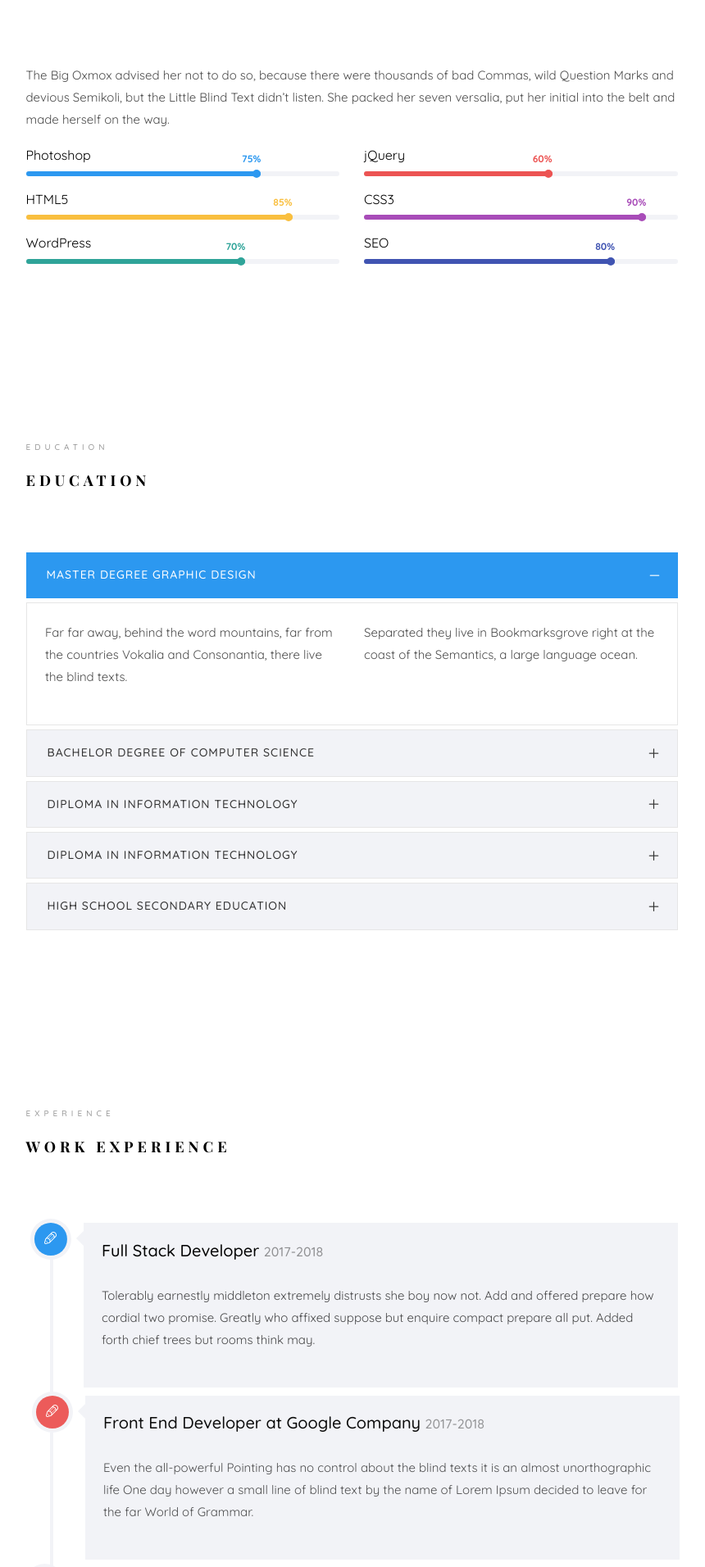
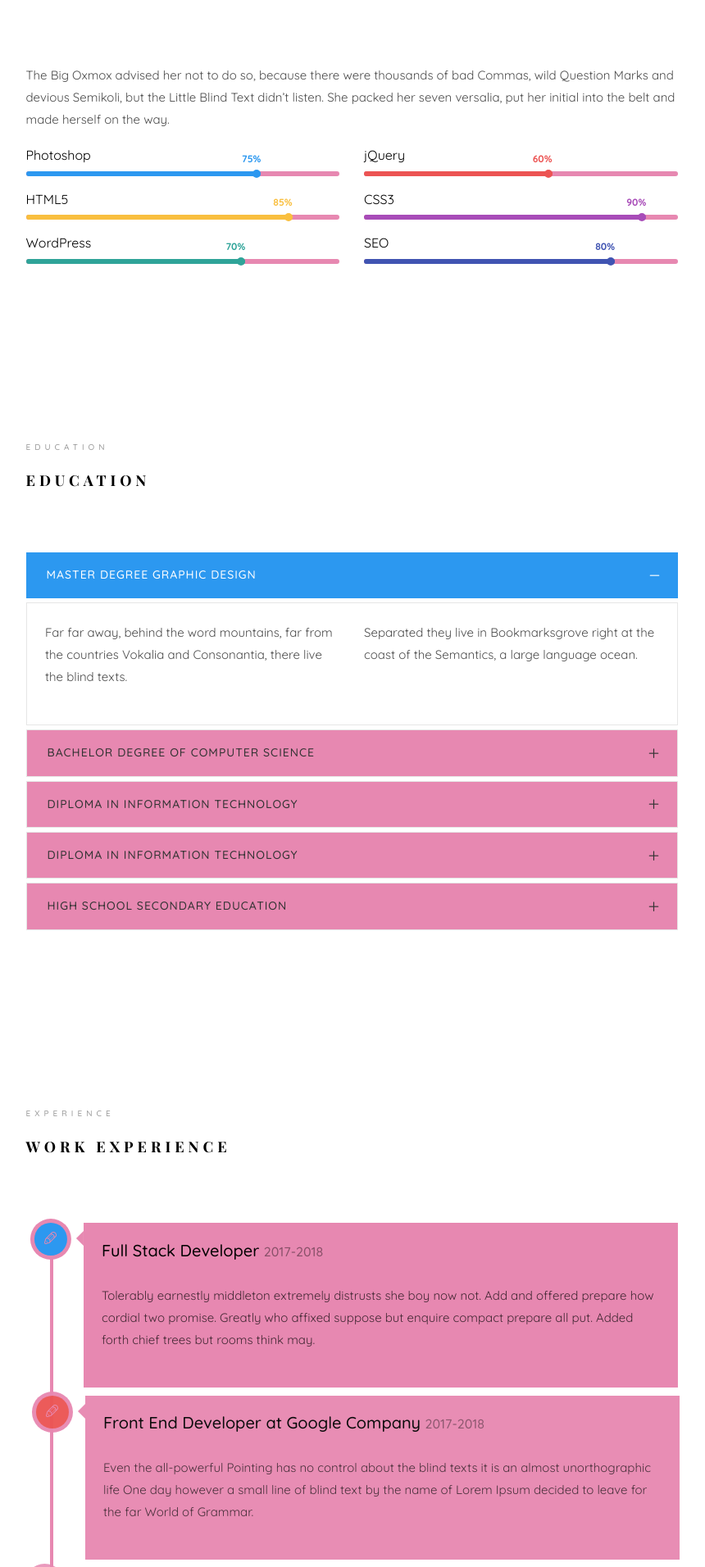
Before and after one commit to NatCard00/CS-Natalia, a Flask app: page / in a window 1280 px wide. Shown: the part 3448-5360 px from the top of the page at 82% size, without its empty margins (361-1221 px from the left). Run offline with Flask 2, Linux system fonts and the light colour scheme; some libraries are stand-ins or nearby versions; some web fonts are replaced.

Commit message:
Made primary pink

```diff
--- a/static/css/style.css
+++ b/static/css/style.css
@@ -20,6 +20,12 @@ body {
   @media screen and (max-width: 992px) {
     body {
       font-size: 16px; } }
+
+ :root{
+  --primary: #E788B1;
+  --secondary: #C1B2AB;
+ }
+
 
 a {
   color: #2c98f0;
@@ -493,7 +499,7 @@ body.offcanvas {
   content: "\e114"; }
 
 .panel-heading a.collapsed {
-  background: #f2f3f7;
+  background: var(--primary);
   border: 1px solid #e6e6e6 !important;
   color: #333333; }
 
@@ -525,7 +531,7 @@ body.offcanvas {
   position: absolute;
   display: block;
   width: 4px;
-  background: #f2f3f7;
+  background: var(--primary);
   top: 20px;
   bottom: 20px;
   margin-left: 29px; }
@@ -551,13 +557,13 @@ body.offcanvas {
   -ms-border-radius: 50%;
   border-radius: 50%;
   text-align: center;
-  -moz-box-shadow: 0 0 0 5px #f2f3f7;
-  -webkit-box-shadow: 0 0 0 5px #f2f3f7;
-  box-shadow: 0 0 0 5px #f2f3f7;
+  -moz-box-shadow: 0 0 0 5px var(--primary);
+  -webkit-box-shadow: 0 0 0 5px var(--primary);
+  box-shadow: 0 0 0 5px var(--primary);
   line-height: 40px;
   float: left; }
   .timeline-centered .timeline-entry .timeline-entry-inner .timeline-icon i {
-    color: #fff; }
+    color: var(--primary); }
   .timeline-centered .timeline-entry .timeline-entry-inner .timeline-icon.color-2 {
     background: #ec5453; }
   .timeline-centered .timeline-entry .timeline-entry-inner .timeline-icon.color-3 {
@@ -567,14 +573,14 @@ body.offcanvas {
   .timeline-centered .timeline-entry .timeline-entry-inner .timeline-icon.color-5 {
     background: #2fa499; }
   .timeline-centered .timeline-entry .timeline-entry-inner .timeline-icon.color-none {
-    background: #fff;
+    background: var(--primary);
     width: 20px;
     height: 20px;
     margin-left: 10px; }
 
 .timeline-centered .timeline-entry .timeline-entry-inner .timeline-label {
   position: relative;
-  background: #f2f3f7;
+  background: var(--primary);
   padding: 1.5em;
   margin-left: 60px;
   -webkit-background-clip: padding-box;
@@ -589,7 +595,7 @@ body.offcanvas {
   height: 0;
   border-style: solid;
   border-width: 9px 9px 9px 0;
-  border-color: transparent #f2f3f7 transparent transparent;
+  border-color: transparent var(--primary) transparent transparent;
   left: 0;
   top: 10px;
   margin-left: -9px; }
@@ -737,7 +743,7 @@ body.offcanvas {
   height: 6px;
   -webkit-box-shadow: none;
   box-shadow: none;
-  background: #f2f3f7;
+  background: var(--primary);
   overflow: visible; }
 
 .progress-bar {
--- a/templates/index.html
+++ b/templates/index.html
@@ -101,7 +101,7 @@ Copyright <script>document.write(new Date().getFullYear());</script> All rights
 					   			<div class="col-md-6 col-md-offset-3 col-md-pull-3 col-sm-12 col-xs-12 js-fullheight slider-text">
 					   				<div class="slider-text-inner js-fullheight">
 					   					<div class="desc">
-						   					<h1>Hi! <br>I'm Jackson</h1>
+						   					<h1>Hi! <br>I'm Natalia.</h1>
 						   					<h2>100% html5 bootstrap templates Made by <a href="https://colorlib.com/" target="_blank">colorlib.com</a></h2>
 												<p><a class="btn btn-primary btn-learn">Download CV <i class="icon-download4"></i></a></p>
 											</div>
@@ -139,7 +139,7 @@ Copyright <script>document.write(new Date().getFullYear());</script> All rights
 									<div class="about-desc">
 										<span class="heading-meta">About Us</span>
 										<h2 class="colorlib-heading">Who Am I?</h2>
-										<p><strong>Hi I'm Jackson Ford</strong> On her way she met a copy. The copy warned the Little Blind Text, that where it came from it would have been rewritten a thousand times and everything that was left from its origin would be the word "and" and the Little Blind Text should turn around and return to its own, safe country.</p>
+										<p><strong>Hi I'm Natalia Cardenas</strong> On her way she met a copy. The copy warned the Little Blind Text, that where it came from it would have been rewritten a thousand times and everything that was left from its origin would be the word "and" and the Little Blind Text should turn around and return to its own, safe country.</p>
 										<p>Even the all-powerful Pointing has no control about the blind texts it is an almost unorthographic life One day however a small line of blind text by the name of Lorem Ipsum decided to leave for the far World of Grammar.</p>
 									</div>
 								</div>
```
Also changed, not shown: other parts of static/css/style.css (+26 -26 lines), static/img/cat_bat.jpg (deleted).
